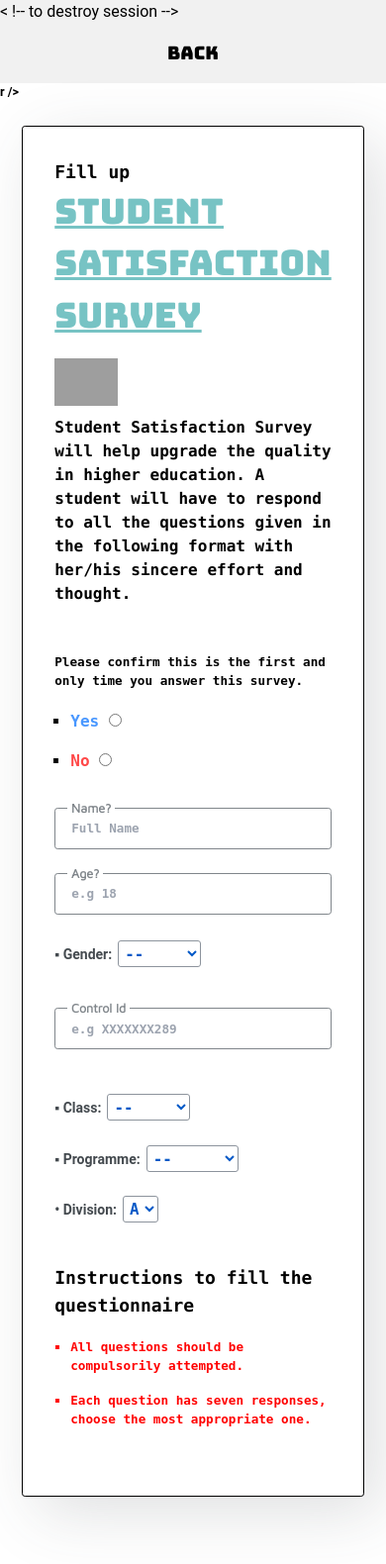
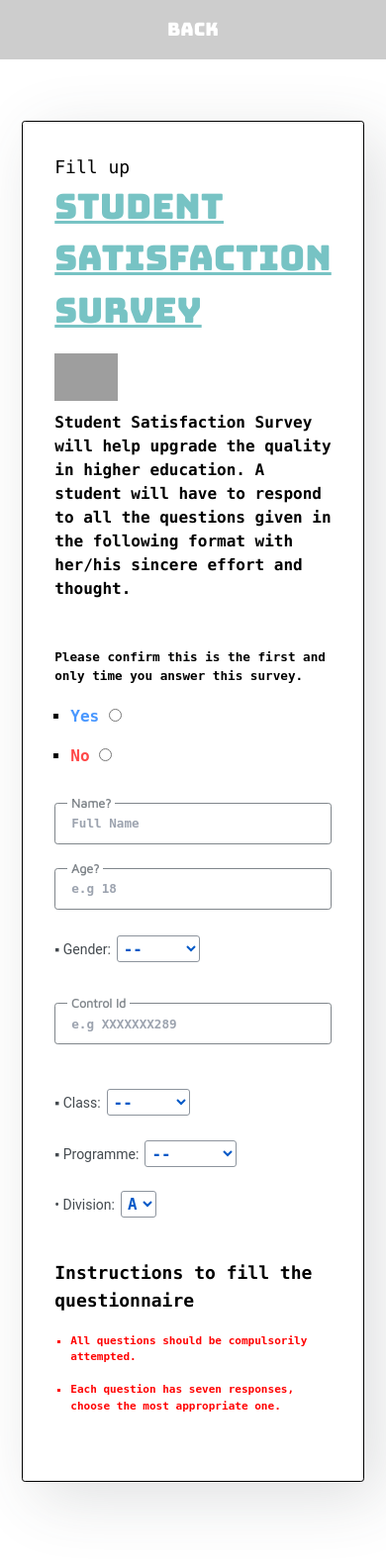
Before and after one commit to Otherwa/PHP_regis-Kel-, a PHP site: page /Php/View/Forms/student.php in a window 390 px wide. Shown: the top 1580 px of the page at 99% size. Run offline with PHP 8.4, Linux system fonts and the light colour scheme; the visitor is signed in with stand-in values (Sample User, id 1); style sheets or scripts are compiled from the project's sources; grey boxes are pictures that could not be loaded.

Commit message:
Add files via upload

```diff
--- a/Css/form.css
+++ b/Css/form.css
@@ -258,7 +258,7 @@ ul li {
         color: red;
         font-weight: bold;
         font-family: monospace;
-        font-size: 0.79rem;
+        font-size: 0.69rem;
     }
     .selectaltered {
         height: 18px;
--- a/Php/View/Forms/student.php
+++ b/Php/View/Forms/student.php
@@ -137,16 +137,15 @@ function getandset_ratings($con, $confirm, $name, $age, $gender, $rollno, $class
         font-family: monospace;
     }
     </style>
+</head>
 
 <body class="p-0 m-0">
     <ul class="sidenav">
-        < !-- to destroy session -->
         <li style="padding-bottom:0px"><a class="font-mono" href="forms.php" target="_self">Back</a></li>
-    </ul><b </head>
-        r />
+    </ul>
+    <br />
     <br />
     <div class="bg-[#ffffff] text-center content" style="padding:0.5rem">
-
         <div class="l-form p-0 ">
             <form method="POST" id="subcard" class="form">
                 <fieldset>
@@ -158,8 +157,7 @@ function getandset_ratings($con, $confirm, $name, $age, $gender, $rollno, $class
                         <span style="text-decoration:underline">Student Satisfaction Survey</span>
                         <img src="https://github.githubassets.com/images/mona-loading-dark.gif" alt="octo"
                             style="height:3rem;margin-top:1rem">
-                            <p
-                                style=" font-size: 1rem; font-family: 'Roboto' , sans-serif; color: black;margin-top:10px">
+                        <p style=" font-size: 1rem; font-family: 'Roboto' , sans-serif; color: black;margin-top:10px">
                             <code> Student
                                 Satisfaction Survey will help upgrade the quality in higher education.
                                 A student will have to respond to all the questions given in the following format with her/his
@@ -210,8 +208,8 @@ function getandset_ratings($con, $confirm, $name, $age, $gender, $rollno, $class
                     <br />
 
                     <div class="form__div">
-                            <input type="text" class="form__input" name="rollno" id="rollno"
-                                placeholder="e.g XXXXXXX289" autocomplete="off" onInput="verify_stu()" />
+                        <input type="text" class="form__input" name="rollno" id="rollno" placeholder="e.g XXXXXXX289"
+                            autocomplete="off" onInput="verify_stu()" />
                         <label for="" class="form__label">Control Id</label>
                     </div>
                     <p id="notvalid_roll"></p>
```
Lines whose indentation alone changed are shown as unchanged.
